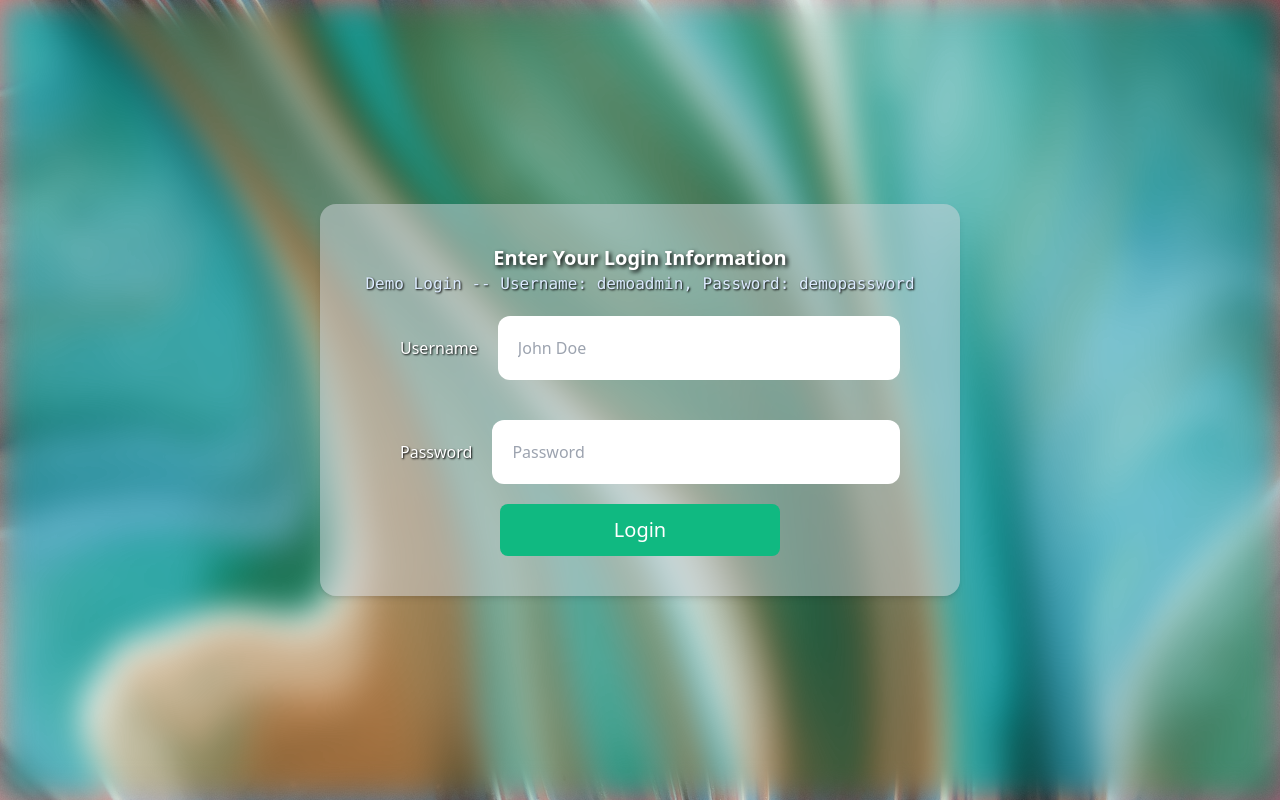
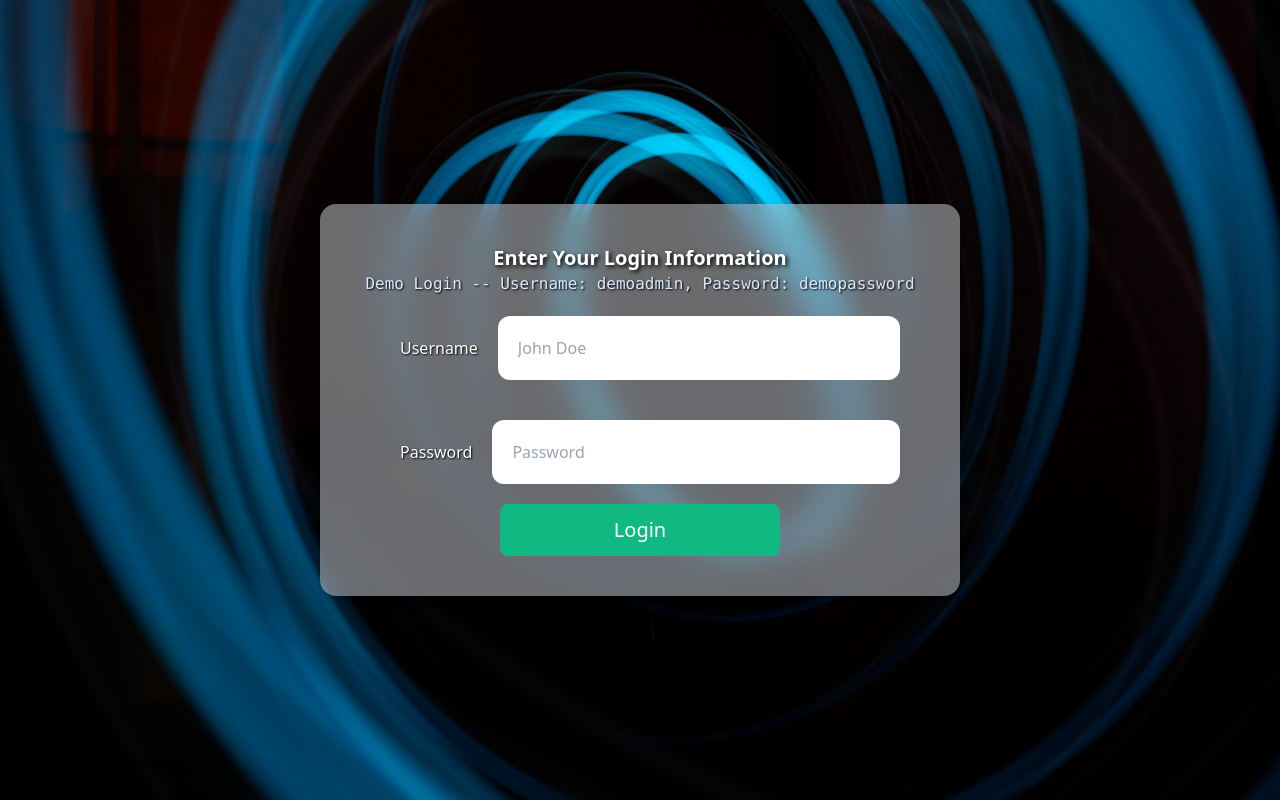
Before and after one commit to ajj-siraj/admin-dashboard, a React (Create React App) app: page /login in a window 1280 px wide. Built offline with nearby package versions, Linux system fonts and the light colour scheme.

Commit message:
remove laggy backdrop filter & change background

```diff
--- a/src/views/Login.js
+++ b/src/views/Login.js
@@ -20,6 +20,7 @@ function Login() {
   );
 
   function handleSubmit(e) {
+    //normally there's an api request here for authentication but for ease of demonstration I left it out
     e.preventDefault();
     if(username === "demoadmin" && password==="demopassword"){
       cogoToast.success("Logged in successfully");
@@ -45,14 +46,13 @@ function Login() {
         backgroundImage: `url("${bgImg}")`,
         backgroundPosition: "center",
         backgroundSize: "cover",
-
       }}
     >
-      <div className="flex w-full justify-center m-auto h-full min-h-screen items-center backdrop-filter backdrop-blur-lg backdrop-hue-rotate-180">
+      <div className="flex w-full justify-center m-auto h-full min-h-screen items-center">
         {loggedIn ? (
           redirectError
         ) : (
-          <div className="flex flex-col text-center w-11/12 md:w-3/4 lg:w-1/2 rounded-2xl shadow-md text-shadow text-white bg-gray-300 p-10 backdrop-filter backdrop-blur-sm bg-opacity-50">
+          <div className="flex flex-col text-center w-11/12 md:w-3/4 lg:w-1/2 rounded-2xl shadow-md text-shadow text-white bg-gray-300 p-10 backdrop-filter backdrop-blur-lg bg-opacity-50">
             <h1 className="font-semibold text-shadow-md text-xl">Enter Your Login Information</h1>
             <div className="text-blue-100 text-md">
               <pre>Demo Login -- Username: demoadmin, Password: demopassword</pre>
--- a/src/views/Logout.js
+++ b/src/views/Logout.js
@@ -11,7 +11,6 @@ function Logout() {
 
   useEffect(() => {
     setTimeout(() => dispatch({type: Types.LOGOUT_SUBMIT, loggingOut: false}), 3000)
-    console.log("IS THIS FIRING")
   }, [history, dispatch]);
 
   return (
@@ -22,7 +21,7 @@ function Logout() {
         backgroundSize: "cover",
       }}
     >
-      <div className="flex w-full justify-center m-auto h-full min-h-screen items-center backdrop-filter backdrop-blur-lg backdrop-hue-rotate-180">
+      <div className="flex w-full justify-center m-auto h-full min-h-screen items-center">
         <div className="flex flex-col text-center w-11/12 md:w-3/4 lg:w-1/2 rounded-2xl shadow-md text-shadow text-white bg-gray-300 p-10 backdrop-filter backdrop-blur-sm bg-opacity-50">
           <p>You have been logged out, please wait while you are redirected.</p>
         </div>
```
Also changed, not shown: src/imgs/login-background.jpg.
